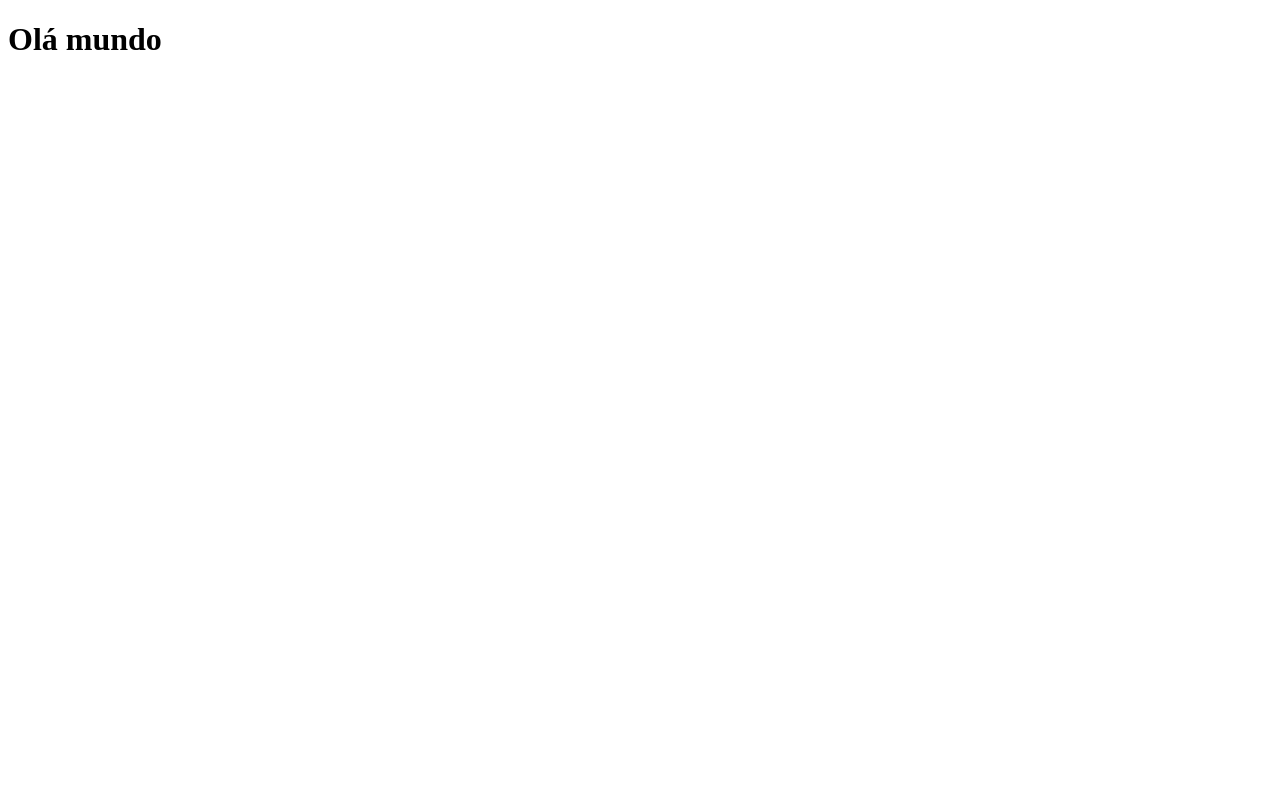
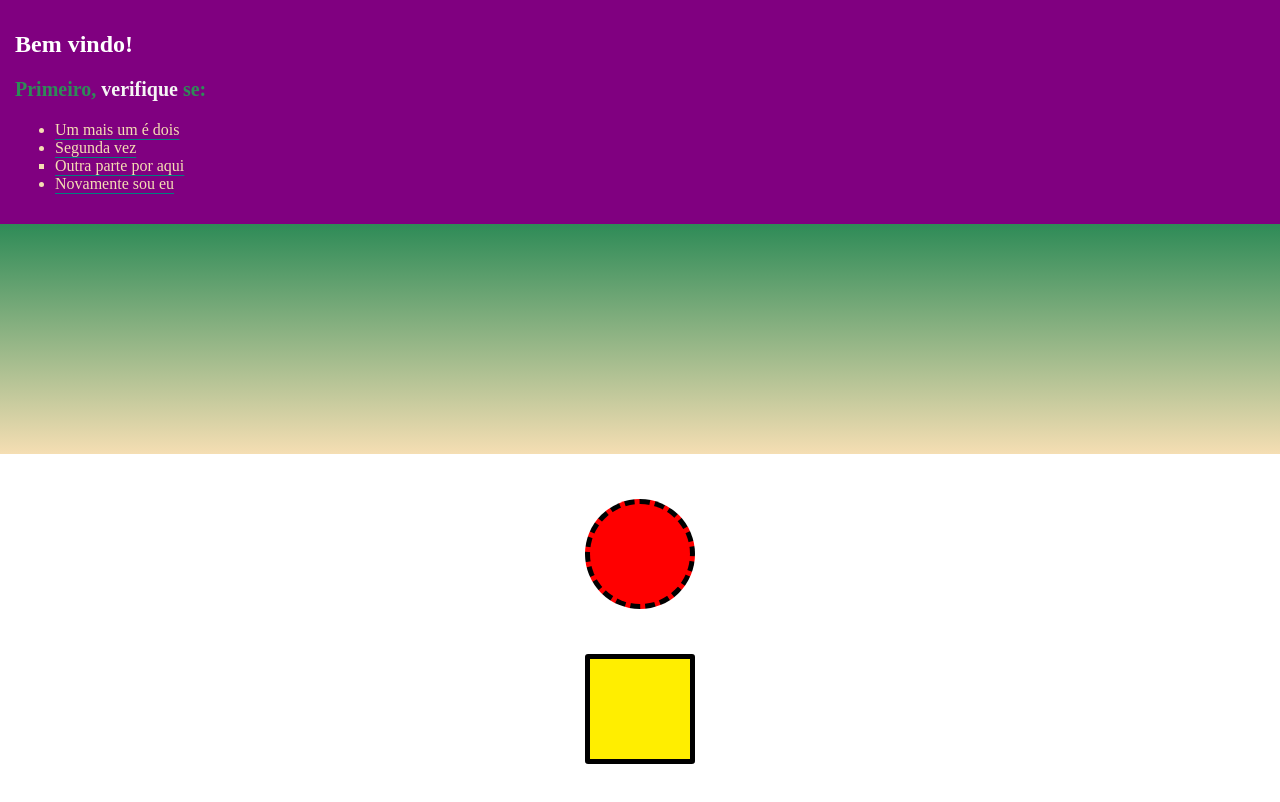
Before and after one commit to thiagodipold/primeiro_projeto, a plain HTML site: page index.html in a window 1280 px wide. Drawn offline with Linux system fonts and the light colour scheme.

Commit message:
aula 1 - introducao ao CSS

```diff
--- a/index.html
+++ b/index.html
@@ -5,8 +5,30 @@
     <meta http-equiv="X-UA-Compatible" content="IE=edge">
     <meta name="viewport" content="width=device-width, initial-scale=1.0">
     <title>Document</title>
+    <link rel="stylesheet" href="style.css">
+    <style>
+        .box-margin{
+            margin: 100px;
+        }
+        .titulo{
+            background-color: #ff4800;
+        }
+    </style>
 </head>
 <body>
-    <h1>Olá mundo</h1>
+    <!-- <h1 id="titulo" class="titulo box-margin box-border" style="font-size: 18px; color: #4db623;">Olá mundo</h1> -->
+    <div class="container bg-purple">
+        <h1>Bem vindo!</h1>
+        <h3>Primeiro, <span class="important">verifique </span>se:</h3>
+        <ul>
+            <li>Um mais um é dois</li>
+            <li>Segunda vez</li>
+            <li style="list-style-type: square">Outra parte por aqui</li>
+            <li>Novamente sou eu</li>
+        </ul>
+    </div>
+    <div class="container big-height bg-gradient"></div>
+    <div class="box bg-red box-rounded"></div>
+    <div class="box bg-orange box-squared"></div>
 </body>
 </html>
--- /dev/null
+++ b/style.css
@@ -0,0 +1,75 @@
+body{
+    margin: 0;
+}
+
+.box-border{
+    border: 1px solid #000; /* 3 parâmetros: expessura, tipo da borda, cor da borda; */
+}
+
+#titulo{
+    text-decoration: underline;
+    text-underline-position: below;
+    padding: 50px;
+}
+
+.box{
+    border: 5px solid #000;
+    height: 100px;
+    width: 100px;
+    margin: 45px auto;
+}
+
+.bg-red{
+    background-color: #f00;
+}
+
+.bg-orange{
+    background-color: rgb(255, 238, 0);
+}
+
+.box-squared{
+    border-radius: 3px;
+}
+
+.box-rounded{
+    border-radius: 50%;
+    border-style: dashed;
+}
+
+.important {
+    color: whitesmoke;
+}
+
+.container{
+    max-width: 100%;
+    color: #fff;
+    padding: 15px;
+}
+
+.container h1{
+    font-size: 24px;
+}
+
+.container h3{
+    font-size: 20px;
+    color: seagreen;
+}
+
+.container ul li{
+    color: wheat;
+    text-decoration: underline;
+    text-underline-position: under;
+    text-decoration-color: teal;
+}
+
+.big-height{
+    height: 200px;
+}
+
+.bg-gradient{
+    background-image: linear-gradient(seagreen, wheat);
+}
+
+.bg-purple{
+    background-color: purple;
+}
```
